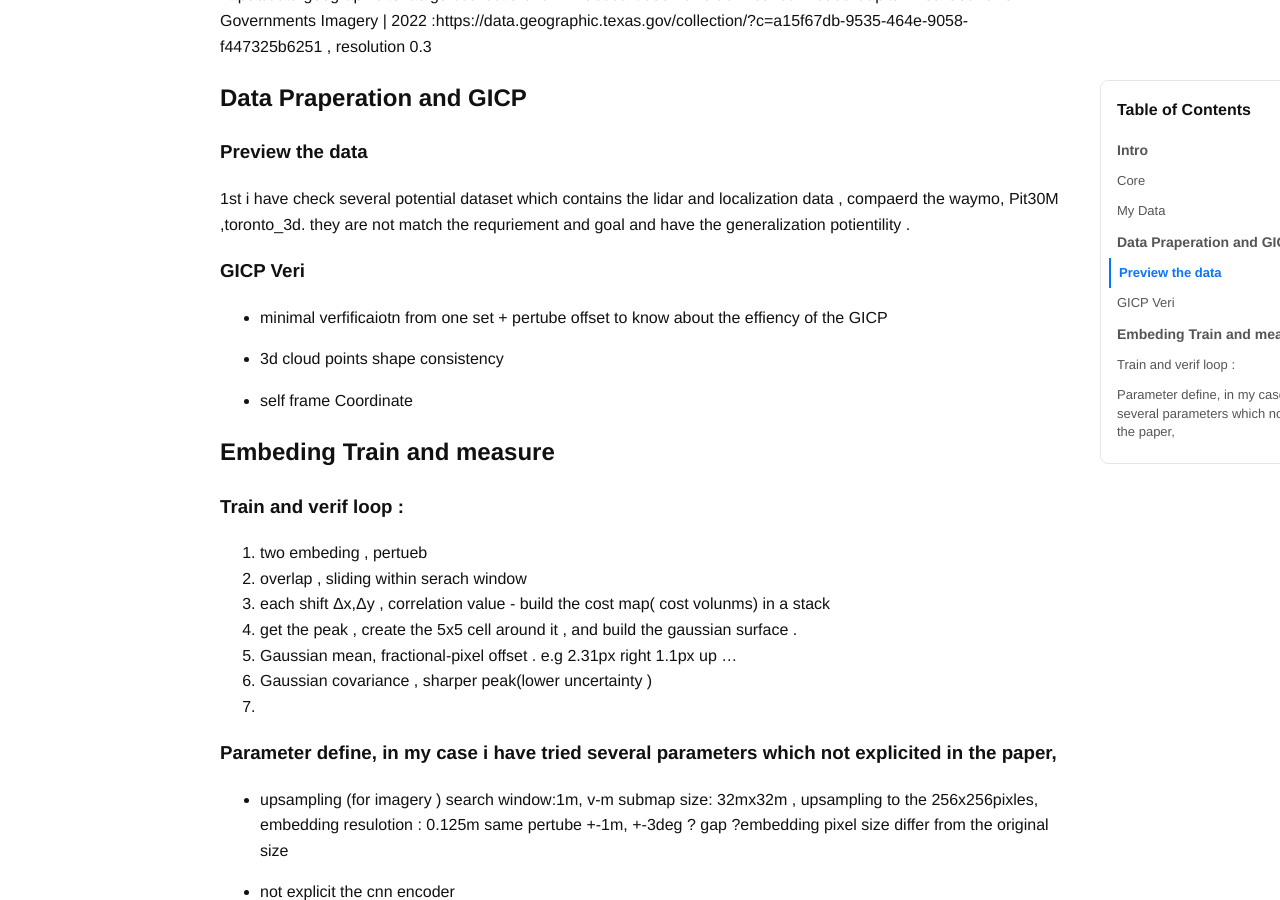
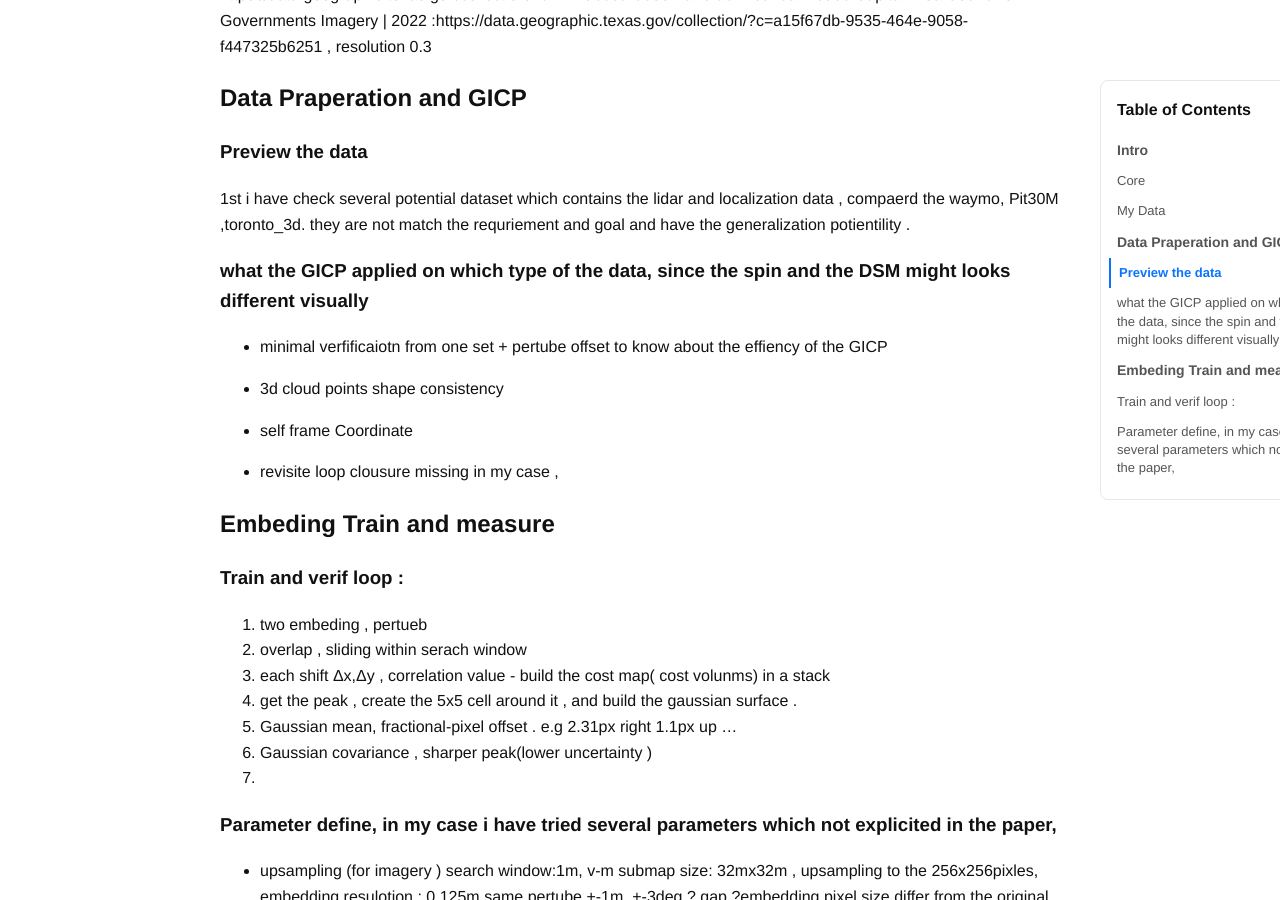
Before and after one commit to wayne-xyz/wayne-xyz.github.io, a Jekyll site: the page built from _posts/2025-10-10-Reproduce-Learned-Localization-with-GICP-Registration.md, in a window 1280 px wide and 900 px high, scrolled down 916 px. Built offline with Jekyll 4.4.1, drawn with Linux system fonts in a browser that asks for light colours.

Commit message:
Add new blog post "Privous Blog at Medium" and update GICP registration post with content clarifications and corrections

```diff
--- a/_posts/2025-10-10-Reproduce-Learned-Localization-with-GICP-Registration.md
+++ b/_posts/2025-10-10-Reproduce-Learned-Localization-with-GICP-Registration.md
@@ -32,7 +32,7 @@ Capital Area Council of Governments Imagery | 2022  :https://data.geographic.tex
 1st i have check several potential dataset which contains the lidar and localization data , compaerd the waymo, Pit30M ,toronto_3d. they are not match the requriement and goal and have the generalization potientility .
 
 
-### GICP Veri
+### what the GICP applied on which type of the data, since the spin and the DSM might looks different visually
 
 - minimal verfificaiotn from one set + pertube offset to know about the effiency of the GICP
 
@@ -40,7 +40,7 @@ Capital Area Council of Governments Imagery | 2022  :https://data.geographic.tex
 
 - self frame Coordinate
 
-
+- revisite loop clousure missing in my case ,
 
 
 ## Embeding Train and measure
```
Also changed, not shown: _posts/2025-09-23-Privous-Blog-at-Medium.md (renamed from _posts/2025-09-23-welcome-to-my-new-blog.md, +1 -1 lines).
